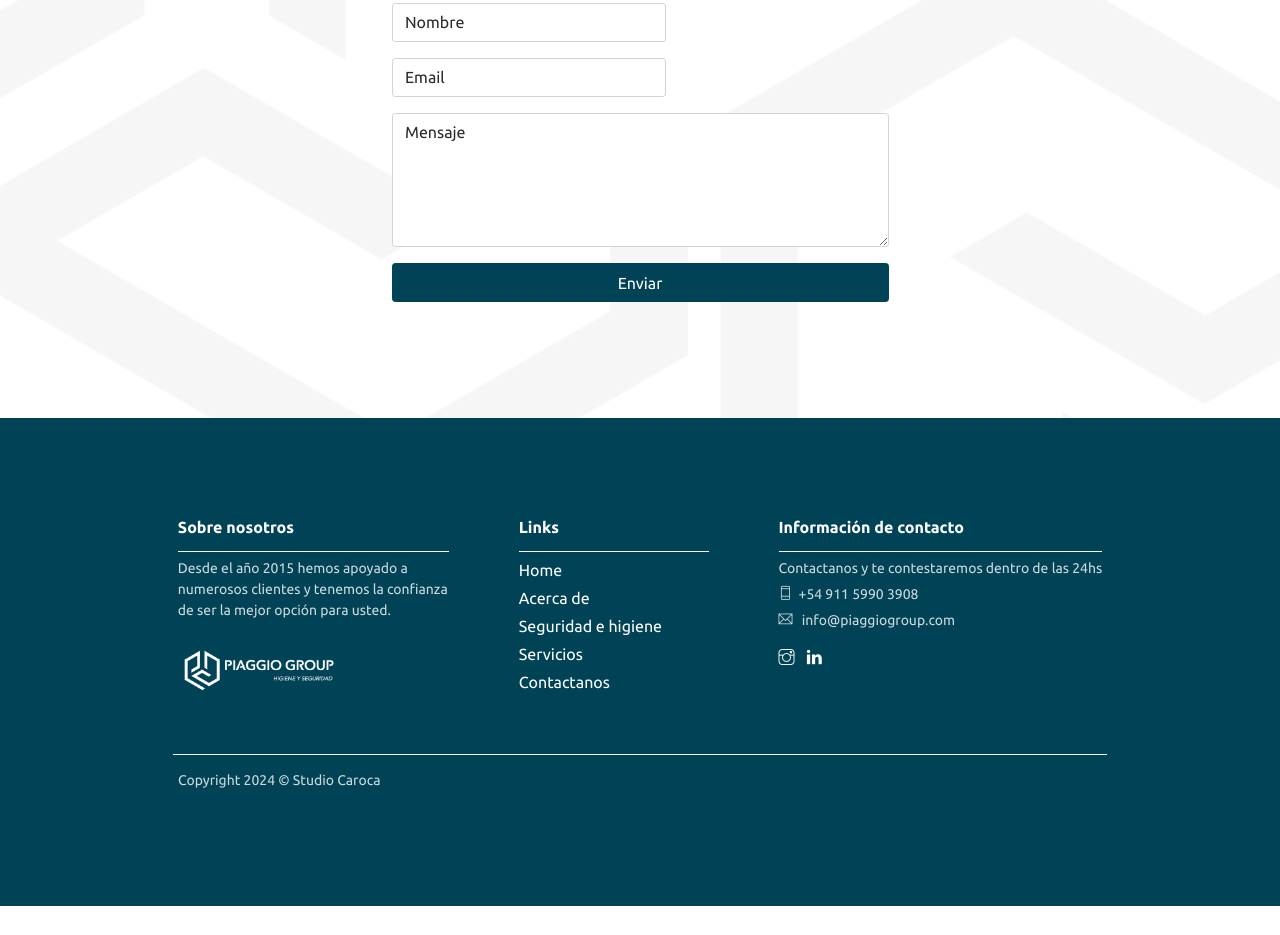
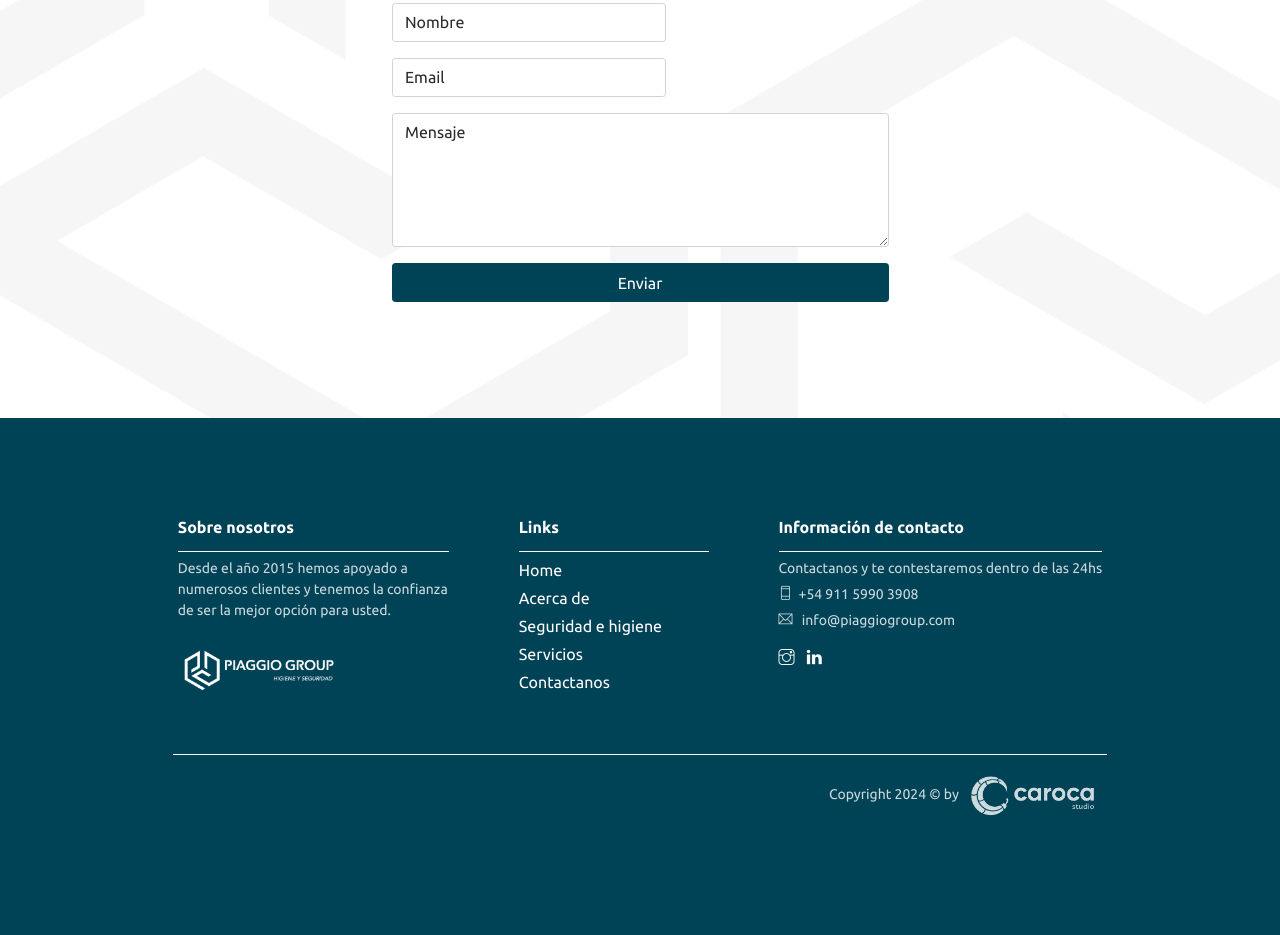
Before and after one commit to rominalevyg/piaggiogroup, a website: page index.html in a window 1280 px wide. Shown: the part 4614-5549 px from the top of the page. Before the commit the page ends 5520 px from the top, so only its background shows below. Drawn offline with Linux system fonts and the light colour scheme.

Commit message:
Logo caroca

```diff
--- a/assets/scss/styles.scss
+++ b/assets/scss/styles.scss
@@ -3138,6 +3138,7 @@ nav.page-navbar.affix .navbar-brand .text-dark {
   border-top: 1px solid $white;
   margin: 40px 30px 0;
   padding: 15px 5px;
+  text-align: end;
 }
 
 .footer p {
--- a/index.html
+++ b/index.html
@@ -895,10 +895,10 @@
             </div><!-- End of Pre footer -->
 
             <!-- foooter -->
-            <footer class="footer">
+            <footer class="footer text-align">
                 <p>Copyright
-                    <script>document.write(new Date().getFullYear())</script> &copy; <a
-                        href="http://www.studiocaroca.com.ar" target="_blank">Studio Caroca</a>
+                    <script>document.write(new Date().getFullYear())</script> &copy; by <a
+                        href="http://www.studiocaroca.com.ar" target="_blank"><img src="assets/imgs/logo-caroca.png" alt="Studio caroca" height="50"></a>
                 </p>
             </footer><!-- End of Footer-->
 
```
Also changed, not shown: assets/css/styles.css, assets/imgs/logo-caroca.png (added), 1 other file.
